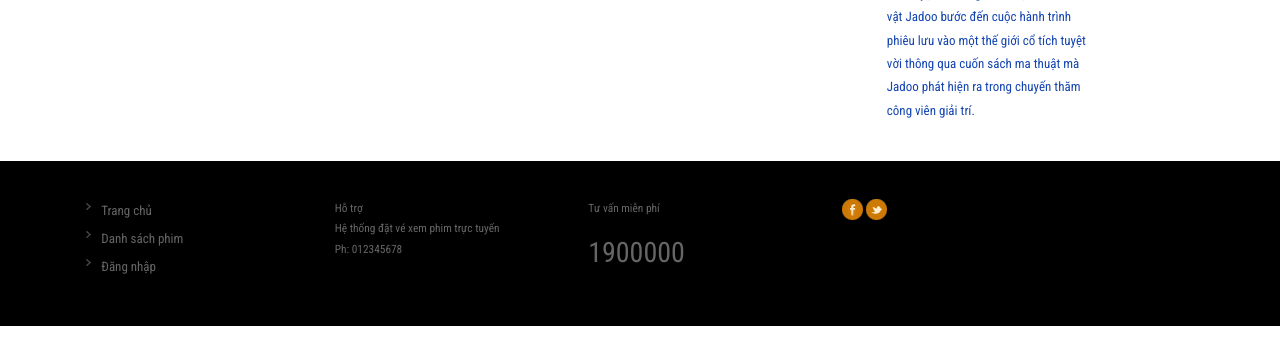
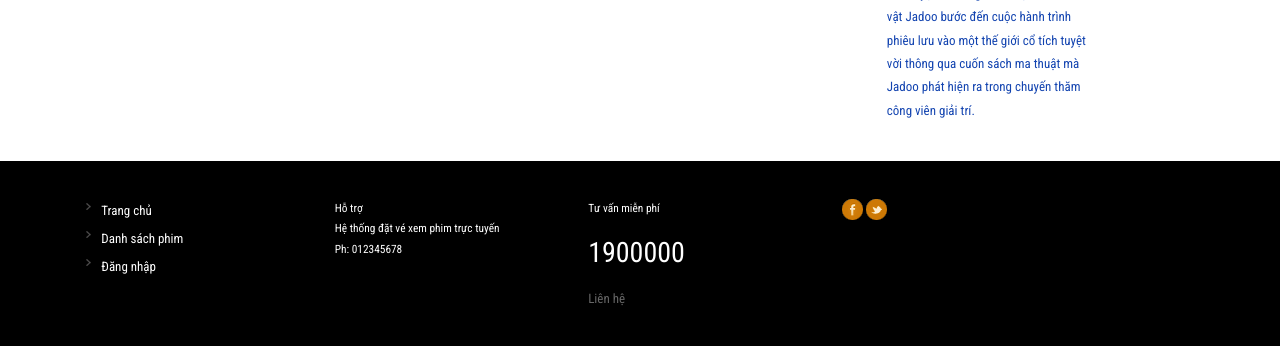
Before and after one commit to NghiaNon/Movie, a PHP site: page / in a window 1280 px wide. Shown: the part 1696-2042 px from the top of the page. Run offline with PHP 8.4, Linux system fonts and the light colour scheme; data comes from the database, SQL or seed files in the repository; some libraries are stand-ins or nearby versions.

Commit message:
them lien he

```diff
--- a/css/style.css
+++ b/css/style.css
@@ -245,7 +245,7 @@ a:hover {
   margin-right: 20px;
 }
 #example-one a {
-  color: #aaa;
+  color: #fff;
   font-size: 16px;
   float: left;
   padding: 6px 10px 4px 10px;
@@ -550,11 +550,11 @@ p.s-img a:hover {
 }
 .span_1_of_4 p {
   font-size: 0.8125em;
-  color: #666;
+  color: #fff;
   line-height: 1.8em;
 }
 p.txt_4 {
-  color: #666;
+  color: #fff;
   margin-top: 2%;
   font-size: 2em;
 }
@@ -602,7 +602,7 @@ p.txt_4 {
 }
 .footer-nav li a {
   font-size: 13px;
-  color: #666;
+  color: #fff;
   vertical-align: top;
   line-height: 21px;
 }
--- a/footer.php
+++ b/footer.php
@@ -22,6 +22,7 @@
 				<div class="call_info">
 					<p class="txt_3">Tư vấn miễn phí</p>
 					<p class="txt_4">1900000</p>
+					<a href="contact.php">Liên hệ</a>
 				</div>
 			</div>
 			<div class="col_1_of_4 span_1_of_4">
@@ -67,6 +68,9 @@
 		background-color: #dba303;
 		color: white;
 	}
+	a{
+		color:#666;
+	}
 </style>
 
 <script src="js/auto-complete.js"></script>
```
